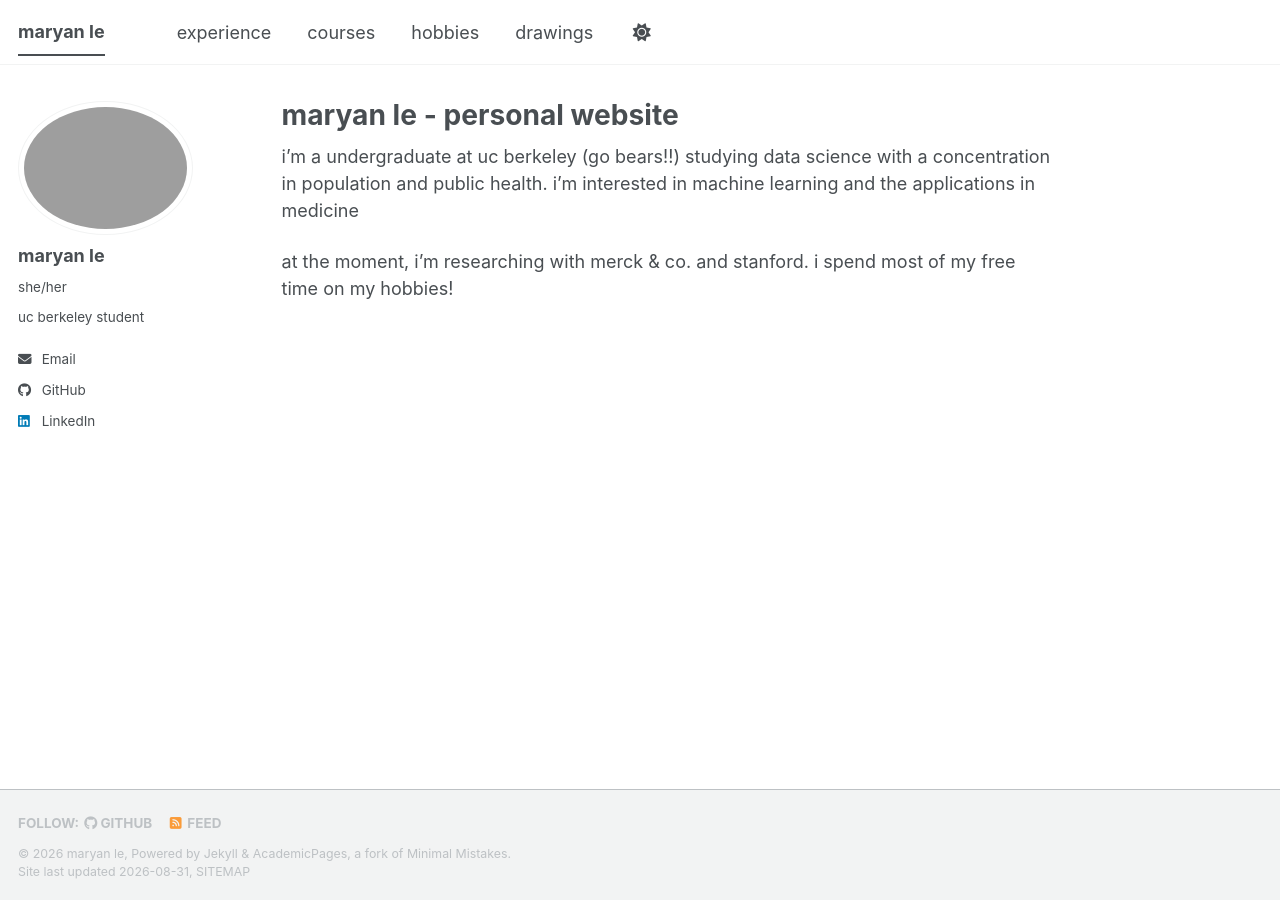
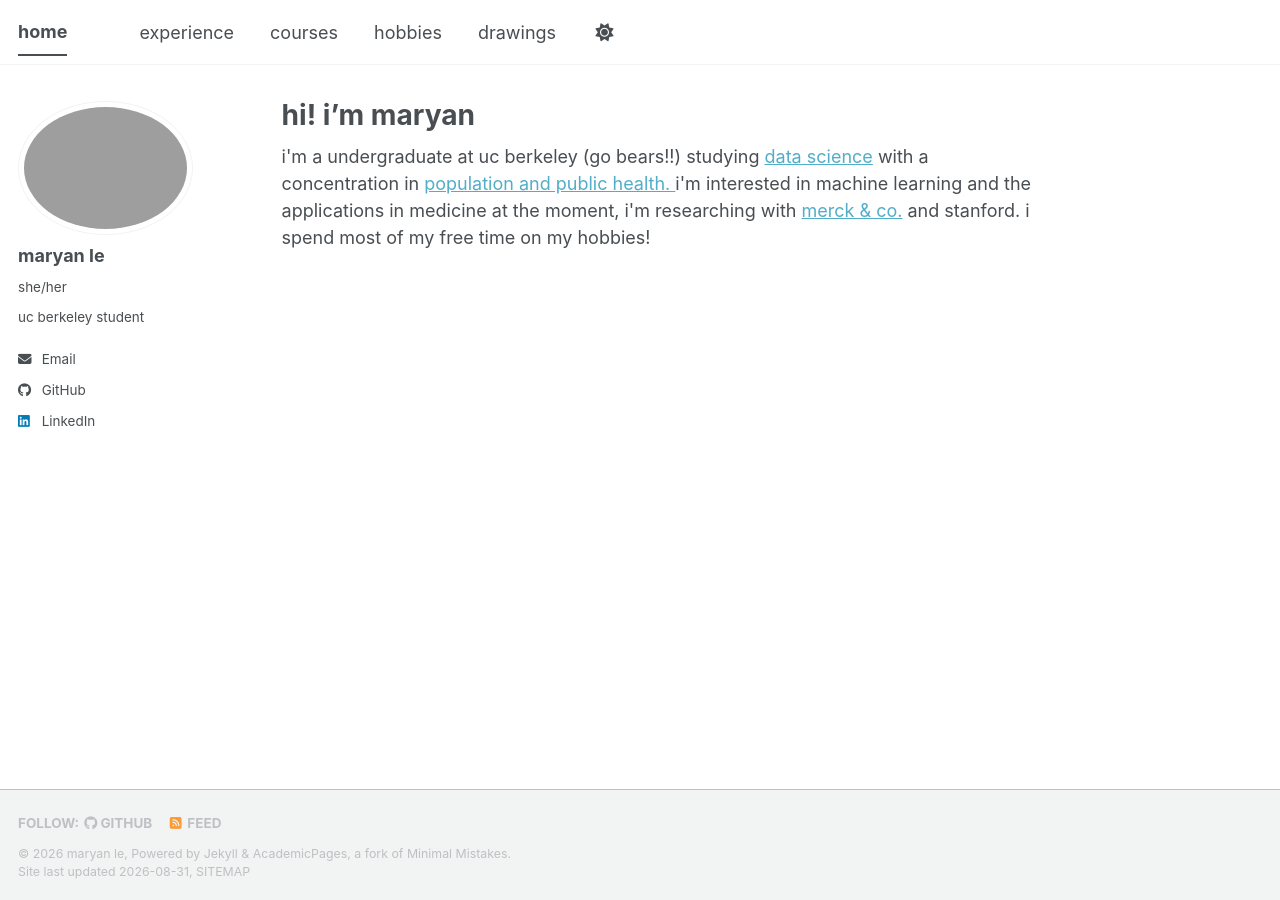
Before and after one commit to lemaryan/lemaryan.github.io, a Jekyll site: the page built from _pages/about.html, in a window 1280 px wide. Built offline with Jekyll 4.4.1, drawn with Linux system fonts in a browser that asks for light colours; a style sheet for code colours, icons or effects is not loaded; part of the change alters nothing that is shown.

Commit message:
Changed the about page

```diff
--- a/_config.yml
+++ b/_config.yml
@@ -9,10 +9,10 @@
 # Basic Site Settings
 locale                   : "en-US"
 site_theme               : "default" # The available themes options are "default", "air", "sunrise", "mint", "dirt" and "contrast"
-title                    : "maryan le"
+title                    : "home"
 title_separator          : "-"
 name                     : &name "maryan le"
-description              : &description "hi! i'm maryan"   # Update this with a general description of your site, this is the default if not overridden by a page
+description              : &description "maryan le - personal website"   # Update this with a general description of your site, this is the default if not overridden by a page
 url                      : https://lemaryan.github.io # The base hostname & protocol for your site e.g. "https://[your GitHub username].github.io",
                                                            # or if you already have some other page hosted on Github then use "https://[your GitHub username].github.io/[Your Repo Name]"
 baseurl                  : "" # the subpath of your site, e.g. "/blog"
--- /dev/null
+++ b/_pages/about.html
@@ -0,0 +1,16 @@
+---
+permalink: /
+title: "hi! i'm maryan"
+author_profile: true
+redirect_from:
+  - /about/
+  - /about.html
+---
+
+i'm a undergraduate at uc berkeley (go bears!!) studying
+<a href="https://cdss.berkeley.edu/">data science</a> with a concentration
+in <a href="https://cdss.berkeley.edu/dsus/academics/domain-emphasis/human-and-population-health">population and public health. </a>
+i'm interested in machine learning and the applications in medicine
+
+at the moment, i'm researching with <a href="https://www.merck.com/">merck & co.</a> and stanford.
+i spend most of my free time on my hobbies!
--- a/_pages/about.md
+++ /dev/null
@@ -1,12 +0,0 @@
----
-permalink: /
-title: "maryan le - personal website"
-author_profile: true
-redirect_from:
-  - /about/
-  - /about.html
----
-
-i'm a undergraduate at uc berkeley (go bears!!) studying data science with a concentration in population and public health. i'm interested in machine learning and the applications in medicine
-
-at the moment, i'm researching with merck & co. and stanford. i spend most of my free time on my hobbies!
```
